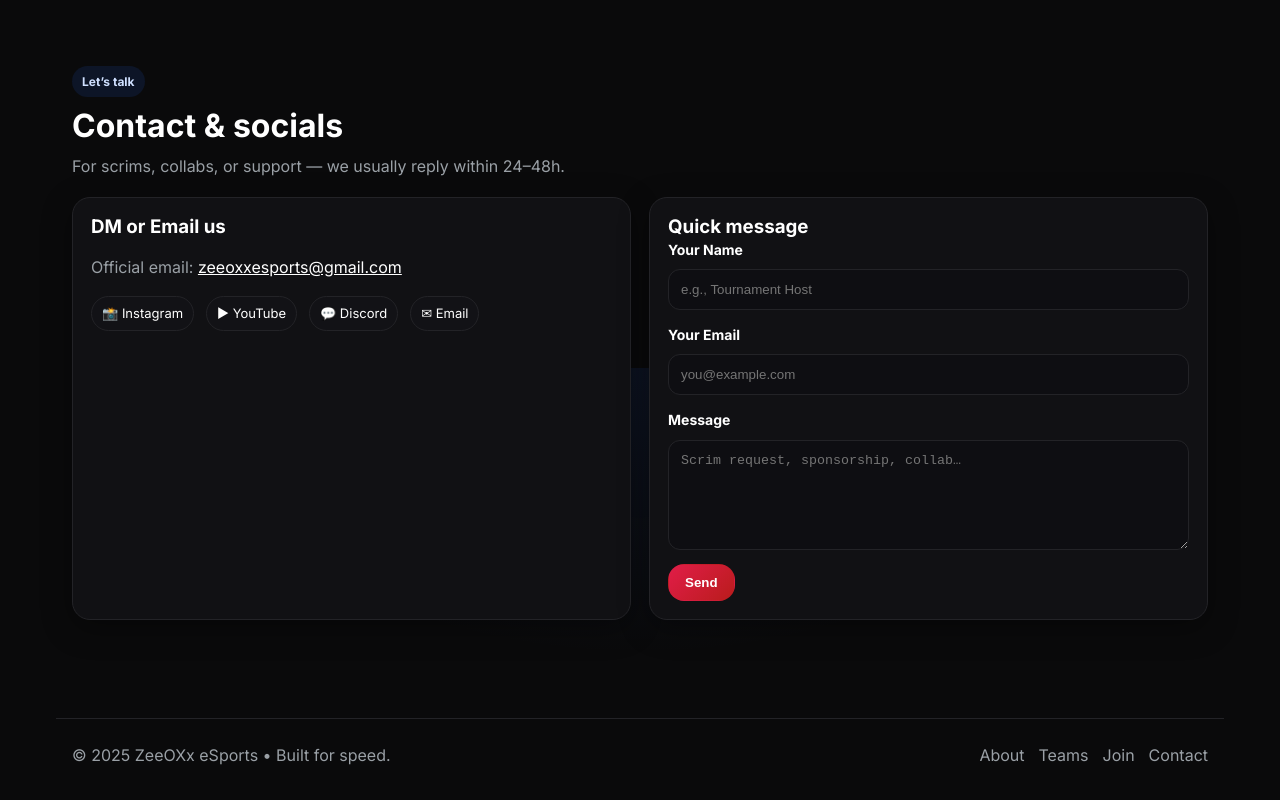
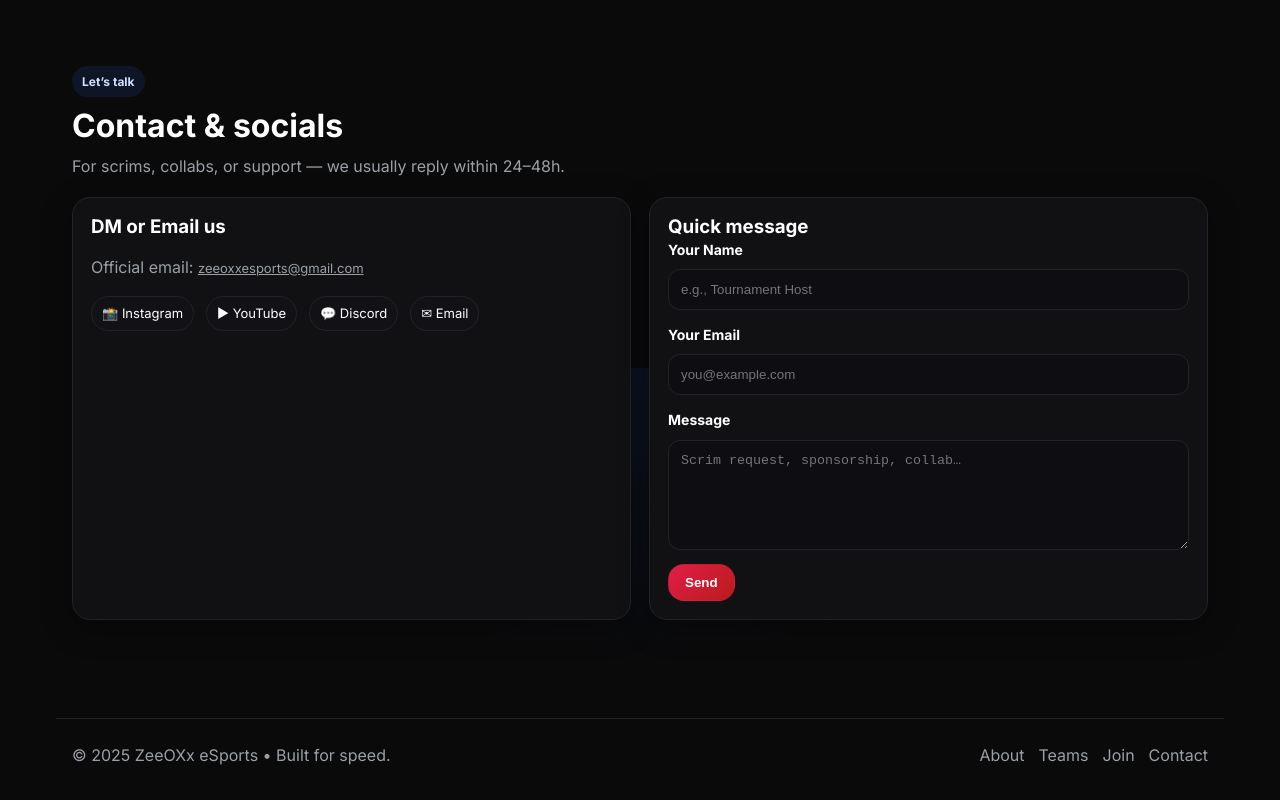
Before and after one commit to zeeoxxesports/zeeoxxesports, a plain HTML site: page index.html in a window 1280 px wide. Shown: the part 4432-5232 px from the top of the page. Drawn offline with Linux system fonts and the light colour scheme.

Commit message:
Update index.html

```diff
--- a/index.html
+++ b/index.html
@@ -402,7 +402,7 @@
        <div class="grid grid-2" style="margin-top:18px">
         <div class="card" style="padding:18px">
          <h3>DM or Email us</h3>
-         <p class="muted">Official email: <a href="mailto:zeeoxxesports@gmail.com" style="text-decoration:underline;  color:#fff" size="12">zeeoxxesports@gmail.com</a></p>
+         <p class="muted">Official email: <a href="mailto:zeeoxxesports@gmail.com" style="text-decoration:underline; font-size:13px;" color:#fff">zeeoxxesports@gmail.com</a></p>
          <div style="display:flex; flex-wrap:wrap; gap:12px; margin-top:8px">
          <a class="chip" href="https://instagram.com/zeeoxx_esports" target="_blank" rel="noreferrer">📸 Instagram</a>
          <a class="chip" href="https://youtube.com/@zeeoxxesportsandcreative?si=grVfRx0jjaOaMupl" target="_blank" rel="noreferrer">▶ YouTube</a>
```
